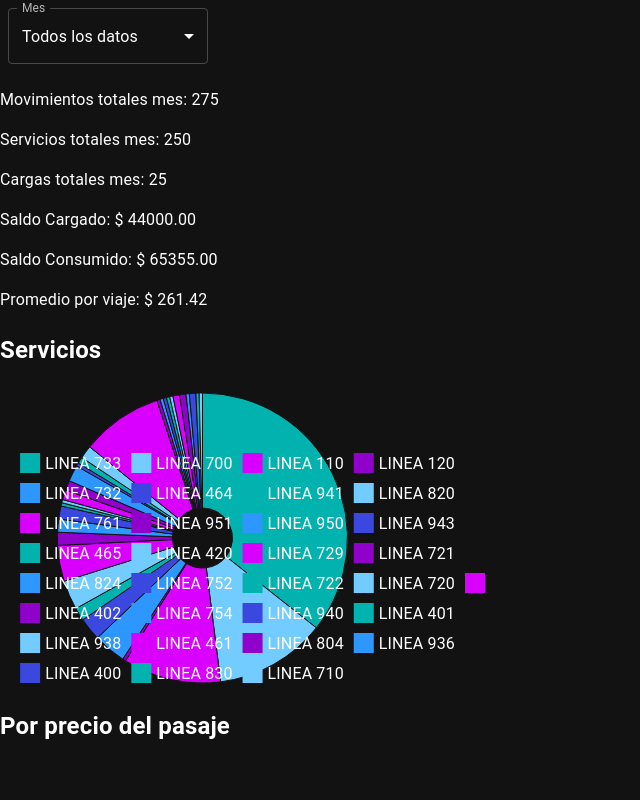
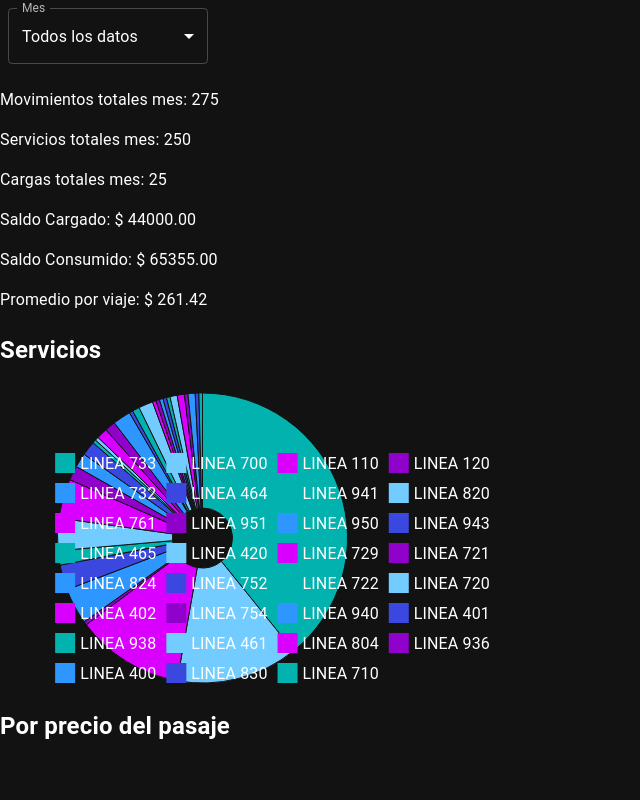
Before and after one commit to fabio2100/movimientossube, a React (Create React App) app: page / in a window 1280 px wide. Shown: the top 800 px of the page, without its empty margins (0-640 px from the left). Built offline with nearby package versions, Linux system fonts and the light colour scheme.

Commit message:
fix bug pie chart

```diff
--- a/src/components/main.js
+++ b/src/components/main.js
@@ -173,13 +173,16 @@ export default function Main() {
     const saldoCargado = mesProvisorioTotales.reduce(saldoCargadora,0)
 
     const arrServiciosXMes = mesProvisorioTotales.reduce((acc,item)=>{
+      if(item.Type !== 'Carga virtual'){
         const found = acc.find(el=>el.id === item.Entity);
+        console.log({item})
         if(found){
           found.value++;
         }else{
           acc.push({id:item.Entity,label:item.Entity,value:1})
         }
 
+      }
       return acc;
     },[])
 
```
Lines whose indentation alone changed are shown as unchanged.
